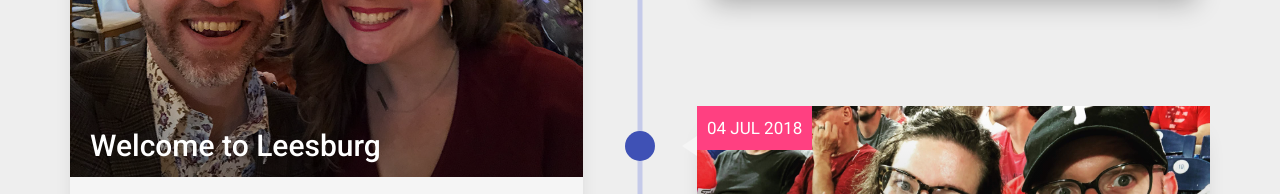
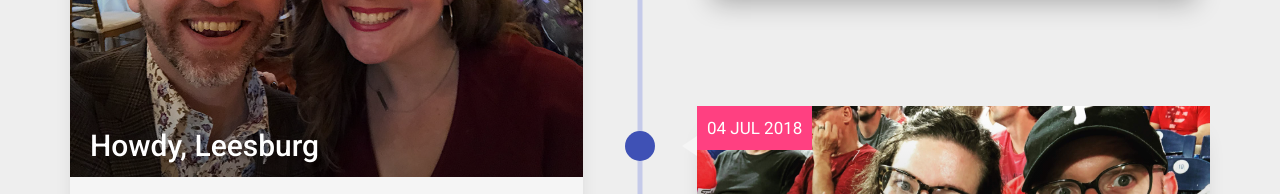
Before and after one commit to robertheartchristina/anniversary, a plain HTML site: page index.html in a window 1280 px wide. Shown: the part 1223-1417 px from the top of the page. Drawn offline with nearby package versions, Linux system fonts and the light colour scheme; a script that the page names is missing.

Commit message:
Updating language

```diff
--- a/index.html
+++ b/index.html
@@ -310,7 +310,7 @@
 	    	<div class="timeline-img"></div>
 			<div class="timeline-content timeline-card js--fadeInLeft">
 	        	<div class="timeline-img-header wvwedding">
-					<h2>Welcome to Leesburg</h2>
+					<h2>Howdy, Leesburg</h2>
 	        	</div>
 				<div class="date">03 NOV 2018</div>
 				<p>Two years into our own marriage, we helped the happy couple toast their nuptials in Appalachia. The DJ, though...</p>
```
